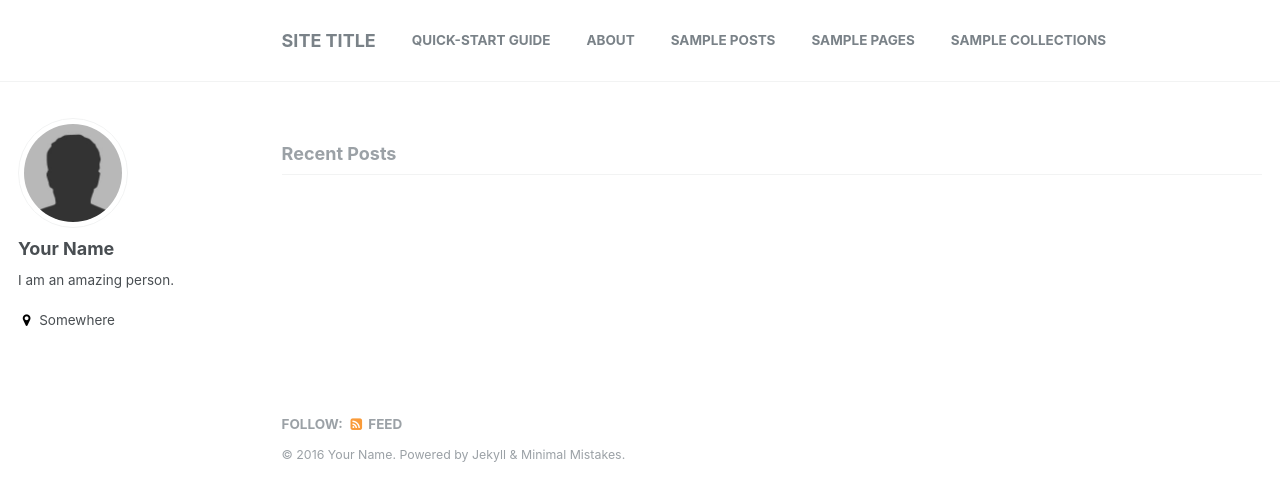
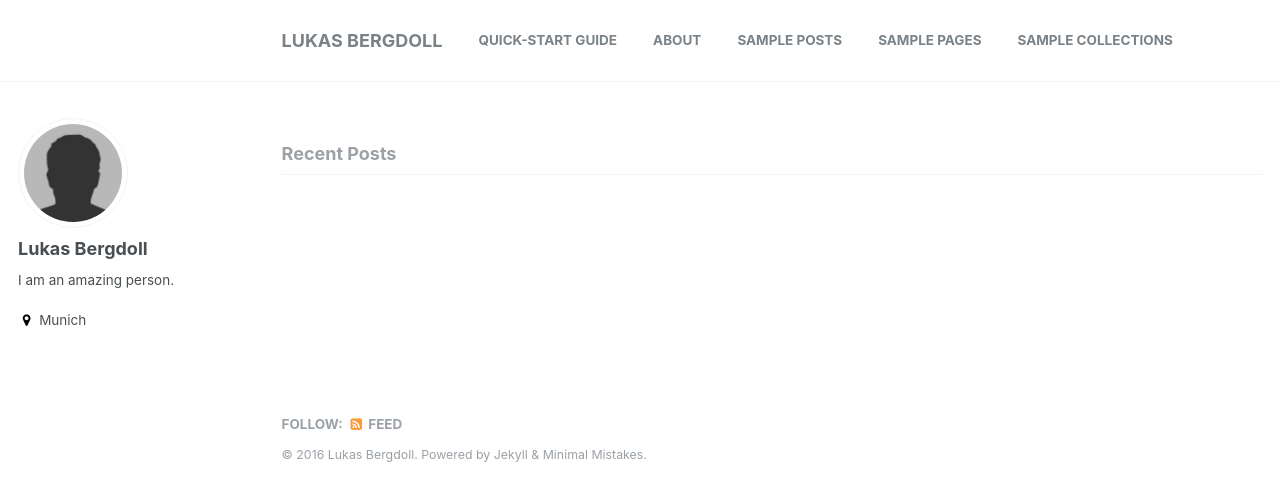
Before and after one commit to Voultapher/voultapher.github.io, a Jekyll site: the page built from index.html, in a window 1280 px wide. Shown: the top 501 px of the page. Built offline with Jekyll 4.4.1, drawn with Linux system fonts in a browser that asks for light colours; the list of posts is cut into pages by our own code.

Commit message:
Updated credential info

```diff
--- a/_config.yml
+++ b/_config.yml
@@ -7,10 +7,10 @@
 
 # Site Settings
 locale                   : "en-US"
-title                    : "Site Title"
+title                    : "Lukas Bergdoll"
 title_separator          : "-"
-name                     : "Your Name"
-description              : "An amazing website."
+name                     : "Lukas Bergdoll"
+description              : "Personal Portfolio and Blog"
 url                      : # the base hostname & protocol for your site e.g. "https://mmistakes.github.io"
 baseurl                  : # the subpath of your site, e.g. "/blog"
 gh_repo                  :
@@ -61,10 +61,10 @@ google_ad_slot           :
 
 # Site Author
 author:
-  name             : "Your Name"
+  name             : "Lukas Bergdoll"
   avatar           : "bio-photo.jpg"
   bio              : "I am an amazing person."
-  location         : "Somewhere"
+  location         : "Munich"
   email            :
   uri              :
   bitbucket        :
```
